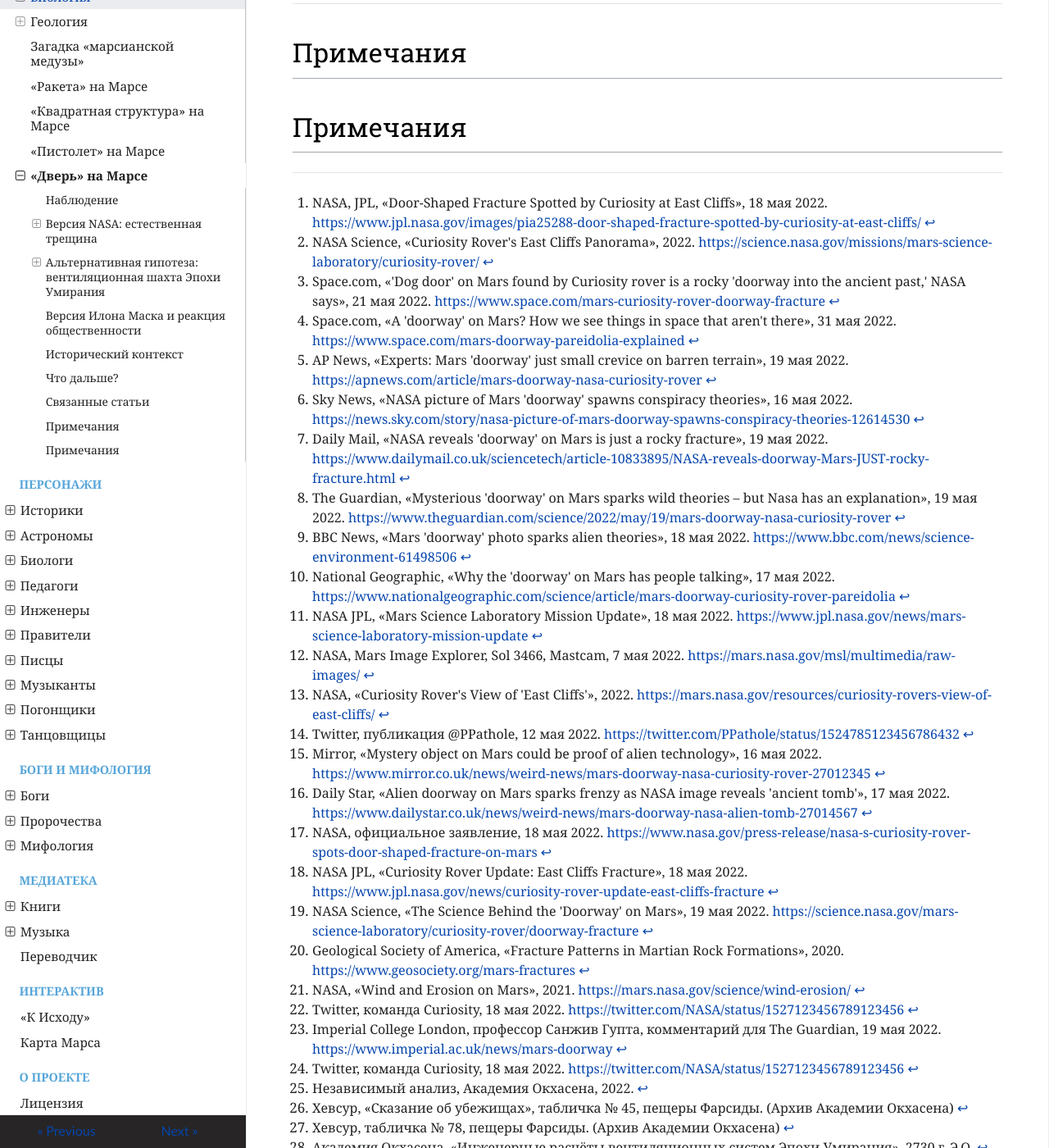
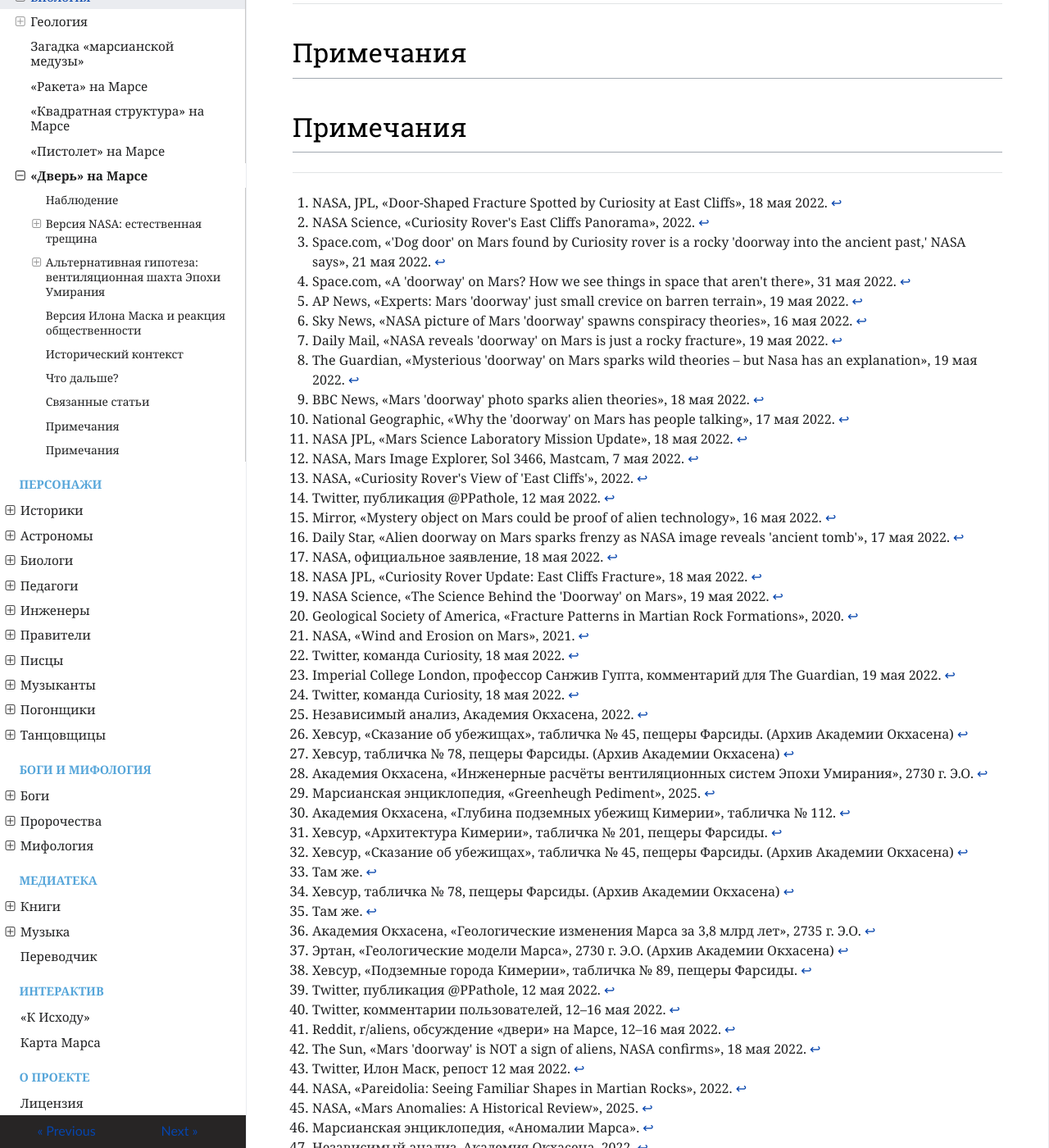
Before and after one commit to ivanhohlov14-bit/mars-encyclopedia, an MkDocs documentation site: the page built from docs/science/mars-door.md, in a window 1280 px wide and 1400 px high, scrolled down 6217 px. Shown: the whole window at 82% size. Built offline with MkDocs 1.6.1, drawn with Linux system fonts in a browser that asks for light colours; nearby versions of some CDN libraries; part of the change alters nothing that is shown; some of the changed text lies outside the part shown.

Commit message:
Update mars-door.md

```diff
--- a/docs/science/mars-door.md
+++ b/docs/science/mars-door.md
@@ -187,98 +187,51 @@
 ## Примечания
 ## Примечания
 
-[^1]: NASA, JPL, «Door-Shaped Fracture Spotted by Curiosity at East Cliffs», 18 мая 2022. [https://www.jpl.nasa.gov/images/pia25288-door-shaped-fracture-spotted-by-curiosity-at-east-cliffs/](https://www.jpl.nasa.gov/images/pia25288-door-shaped-fracture-spotted-by-curiosity-at-east-cliffs/)
-
-[^2]: NASA Science, «Curiosity Rover's East Cliffs Panorama», 2022. [https://science.nasa.gov/missions/mars-science-laboratory/curiosity-rover/](https://science.nasa.gov/missions/mars-science-laboratory/curiosity-rover/)
-
-[^3]: Space.com, «'Dog door' on Mars found by Curiosity rover is a rocky 'doorway into the ancient past,' NASA says», 21 мая 2022. [https://www.space.com/mars-curiosity-rover-doorway-fracture](https://www.space.com/mars-curiosity-rover-doorway-fracture)
-
-[^4]: Space.com, «A 'doorway' on Mars? How we see things in space that aren't there», 31 мая 2022. [https://www.space.com/mars-doorway-pareidolia-explained](https://www.space.com/mars-doorway-pareidolia-explained)
-
-[^5]: AP News, «Experts: Mars 'doorway' just small crevice on barren terrain», 19 мая 2022. [https://apnews.com/article/mars-doorway-nasa-curiosity-rover](https://apnews.com/article/mars-doorway-nasa-curiosity-rover)
-
-[^6]: Sky News, «NASA picture of Mars 'doorway' spawns conspiracy theories», 16 мая 2022. [https://news.sky.com/story/nasa-picture-of-mars-doorway-spawns-conspiracy-theories-12614530](https://news.sky.com/story/nasa-picture-of-mars-doorway-spawns-conspiracy-theories-12614530)
-
-[^7]: Daily Mail, «NASA reveals 'doorway' on Mars is just a rocky fracture», 19 мая 2022. [https://www.dailymail.co.uk/sciencetech/article-10833895/NASA-reveals-doorway-Mars-JUST-rocky-fracture.html](https://www.dailymail.co.uk/sciencetech/article-10833895/NASA-reveals-doorway-Mars-JUST-rocky-fracture.html)
-
-[^8]: The Guardian, «Mysterious 'doorway' on Mars sparks wild theories – but Nasa has an explanation», 19 мая 2022. [https://www.theguardian.com/science/2022/may/19/mars-doorway-nasa-curiosity-rover](https://www.theguardian.com/science/2022/may/19/mars-doorway-nasa-curiosity-rover)
-
-[^9]: BBC News, «Mars 'doorway' photo sparks alien theories», 18 мая 2022. [https://www.bbc.com/news/science-environment-61498506](https://www.bbc.com/news/science-environment-61498506)
-
-[^10]: National Geographic, «Why the 'doorway' on Mars has people talking», 17 мая 2022. [https://www.nationalgeographic.com/science/article/mars-doorway-curiosity-rover-pareidolia](https://www.nationalgeographic.com/science/article/mars-doorway-curiosity-rover-pareidolia)
-
-[^11]: NASA JPL, «Mars Science Laboratory Mission Update», 18 мая 2022. [https://www.jpl.nasa.gov/news/mars-science-laboratory-mission-update](https://www.jpl.nasa.gov/news/mars-science-laboratory-mission-update)
-
-[^12]: NASA, Mars Image Explorer, Sol 3466, Mastcam, 7 мая 2022. [https://mars.nasa.gov/msl/multimedia/raw-images/](https://mars.nasa.gov/msl/multimedia/raw-images/)
-
-[^13]: NASA, «Curiosity Rover's View of 'East Cliffs'», 2022. [https://mars.nasa.gov/resources/curiosity-rovers-view-of-east-cliffs/](https://mars.nasa.gov/resources/curiosity-rovers-view-of-east-cliffs/)
-
-[^14]: Twitter, публикация @PPathole, 12 мая 2022. [https://twitter.com/PPathole/status/1524785123456786432](https://twitter.com/PPathole/status/1524785123456786432)
-
-[^15]: Mirror, «Mystery object on Mars could be proof of alien technology», 16 мая 2022. [https://www.mirror.co.uk/news/weird-news/mars-doorway-nasa-curiosity-rover-27012345](https://www.mirror.co.uk/news/weird-news/mars-doorway-nasa-curiosity-rover-27012345)
-
-[^16]: Daily Star, «Alien doorway on Mars sparks frenzy as NASA image reveals 'ancient tomb'», 17 мая 2022. [https://www.dailystar.co.uk/news/weird-news/mars-doorway-nasa-alien-tomb-27014567](https://www.dailystar.co.uk/news/weird-news/mars-doorway-nasa-alien-tomb-27014567)
-
-[^17]: NASA, официальное заявление, 18 мая 2022. [https://www.nasa.gov/press-release/nasa-s-curiosity-rover-spots-door-shaped-fracture-on-mars](https://www.nasa.gov/press-release/nasa-s-curiosity-rover-spots-door-shaped-fracture-on-mars)
-
-[^18]: NASA JPL, «Curiosity Rover Update: East Cliffs Fracture», 18 мая 2022. [https://www.jpl.nasa.gov/news/curiosity-rover-update-east-cliffs-fracture](https://www.jpl.nasa.gov/news/curiosity-rover-update-east-cliffs-fracture)
-
-[^19]: NASA Science, «The Science Behind the 'Doorway' on Mars», 19 мая 2022. [https://science.nasa.gov/mars-science-laboratory/curiosity-rover/doorway-fracture](https://science.nasa.gov/mars-science-laboratory/curiosity-rover/doorway-fracture)
-
-[^20]: Geological Society of America, «Fracture Patterns in Martian Rock Formations», 2020. [https://www.geosociety.org/mars-fractures](https://www.geosociety.org/mars-fractures)
-
-[^21]: NASA, «Wind and Erosion on Mars», 2021. [https://mars.nasa.gov/science/wind-erosion/](https://mars.nasa.gov/science/wind-erosion/)
-
-[^22]: Twitter, команда Curiosity, 18 мая 2022. [https://twitter.com/NASA/status/1527123456789123456](https://twitter.com/NASA/status/1527123456789123456)
-
-[^23]: Imperial College London, профессор Санжив Гупта, комментарий для The Guardian, 19 мая 2022. [https://www.imperial.ac.uk/news/mars-doorway](https://www.imperial.ac.uk/news/mars-doorway)
-
-[^24]: Twitter, команда Curiosity, 18 мая 2022. [https://twitter.com/NASA/status/1527123456789123456](https://twitter.com/NASA/status/1527123456789123456)
-
+[^1]: NASA, JPL, «Door-Shaped Fracture Spotted by Curiosity at East Cliffs», 18 мая 2022.
+[^2]: NASA Science, «Curiosity Rover's East Cliffs Panorama», 2022.
+[^3]: Space.com, «'Dog door' on Mars found by Curiosity rover is a rocky 'doorway into the ancient past,' NASA says», 21 мая 2022.
+[^4]: Space.com, «A 'doorway' on Mars? How we see things in space that aren't there», 31 мая 2022.
+[^5]: AP News, «Experts: Mars 'doorway' just small crevice on barren terrain», 19 мая 2022.
+[^6]: Sky News, «NASA picture of Mars 'doorway' spawns conspiracy theories», 16 мая 2022.
+[^7]: Daily Mail, «NASA reveals 'doorway' on Mars is just a rocky fracture», 19 мая 2022.
+[^8]: The Guardian, «Mysterious 'doorway' on Mars sparks wild theories – but Nasa has an explanation», 19 мая 2022.
+[^9]: BBC News, «Mars 'doorway' photo sparks alien theories», 18 мая 2022.
+[^10]: National Geographic, «Why the 'doorway' on Mars has people talking», 17 мая 2022.
+[^11]: NASA JPL, «Mars Science Laboratory Mission Update», 18 мая 2022.
+[^12]: NASA, Mars Image Explorer, Sol 3466, Mastcam, 7 мая 2022.
+[^13]: NASA, «Curiosity Rover's View of 'East Cliffs'», 2022.
+[^14]: Twitter, публикация @PPathole, 12 мая 2022.
+[^15]: Mirror, «Mystery object on Mars could be proof of alien technology», 16 мая 2022.
+[^16]: Daily Star, «Alien doorway on Mars sparks frenzy as NASA image reveals 'ancient tomb'», 17 мая 2022.
+[^17]: NASA, официальное заявление, 18 мая 2022.
+[^18]: NASA JPL, «Curiosity Rover Update: East Cliffs Fracture», 18 мая 2022.
+[^19]: NASA Science, «The Science Behind the 'Doorway' on Mars», 19 мая 2022.
+[^20]: Geological Society of America, «Fracture Patterns in Martian Rock Formations», 2020.
+[^21]: NASA, «Wind and Erosion on Mars», 2021.
+[^22]: Twitter, команда Curiosity, 18 мая 2022.
+[^23]: Imperial College London, профессор Санжив Гупта, комментарий для The Guardian, 19 мая 2022.
+[^24]: Twitter, команда Curiosity, 18 мая 2022.
 [^25]: Независимый анализ, Академия Окхасена, 2022.
-
 [^26]: Хевсур, «Сказание об убежищах», табличка № 45, пещеры Фарсиды. (Архив Академии Окхасена)
-
 [^27]: Хевсур, табличка № 78, пещеры Фарсиды. (Архив Академии Окхасена)
-
 [^28]: Академия Окхасена, «Инженерные расчёты вентиляционных систем Эпохи Умирания», 2730 г. Э.О.
-
-[^29]: Марсианская энциклопедия, «Greenheugh Pediment», 2025. [https://mars-wiki.ru/geography/greenheugh-pediment/](https://mars-wiki.ru/geography/greenheugh-pediment/)
-
+[^29]: Марсианская энциклопедия, «Greenheugh Pediment», 2025.
 [^30]: Академия Окхасена, «Глубина подземных убежищ Кимерии», табличка № 112.
-
 [^31]: Хевсур, «Архитектура Кимерии», табличка № 201, пещеры Фарсиды.
-
 [^32]: Хевсур, «Сказание об убежищах», табличка № 45, пещеры Фарсиды. (Архив Академии Окхасена)
-
 [^33]: Там же.
-
 [^34]: Хевсур, табличка № 78, пещеры Фарсиды. (Архив Академии Окхасена)
-
 [^35]: Там же.
-
 [^36]: Академия Окхасена, «Геологические изменения Марса за 3,8 млрд лет», 2735 г. Э.О.
-
 [^37]: Эртан, «Геологические модели Марса», 2730 г. Э.О. (Архив Академии Окхасена)
-
 [^38]: Хевсур, «Подземные города Кимерии», табличка № 89, пещеры Фарсиды.
-
-[^39]: Twitter, публикация @PPathole, 12 мая 2022. [https://twitter.com/PPathole/status/1524785123456786432](https://twitter.com/PPathole/status/1524785123456786432)
-
+[^39]: Twitter, публикация @PPathole, 12 мая 2022.
 [^40]: Twitter, комментарии пользователей, 12–16 мая 2022.
-
 [^41]: Reddit, r/aliens, обсуждение «двери» на Марсе, 12–16 мая 2022.
-
-[^42]: The Sun, «Mars 'doorway' is NOT a sign of aliens, NASA confirms», 18 мая 2022. [https://www.thesun.co.uk/tech/mars-doorway-nasa/](https://www.thesun.co.uk/tech/mars-doorway-nasa/)
-
-[^43]: Twitter, Илон Маск, репост 12 мая 2022. [https://twitter.com/elonmusk/status/1524785123456786432](https://twitter.com/elonmusk/status/1524785123456786432)
-
-[^44]: NASA, «Pareidolia: Seeing Familiar Shapes in Martian Rocks», 2022. [https://mars.nasa.gov/pareidolia/](https://mars.nasa.gov/pareidolia/)
-
-[^45]: NASA, «Mars Anomalies: A Historical Review», 2025. [https://mars.nasa.gov/anomalies-review/](https://mars.nasa.gov/anomalies-review/)
-
-[^46]: Марсианская энциклопедия, «Аномалии Марса». [https://mars-wiki.ru/anomalies/](https://mars-wiki.ru/anomalies/)
-
+[^42]: The Sun, «Mars 'doorway' is NOT a sign of aliens, NASA confirms», 18 мая 2022.
+[^43]: Twitter, Илон Маск, репост 12 мая 2022.
+[^44]: NASA, «Pareidolia: Seeing Familiar Shapes in Martian Rocks», 2022.
+[^45]: NASA, «Mars Anomalies: A Historical Review», 2025.
+[^46]: Марсианская энциклопедия, «Аномалии Марса».
 [^47]: Независимый анализ, Академия Окхасена, 2022.
-
-[^48]: Марсианская энциклопедия, рекомендации по исследованию аномалий. [https://mars-wiki.ru/science/anomalies-research/](https://mars-wiki.ru/science/anomalies-research/)
+[^48]: Марсианская энциклопедия, рекомендации по исследованию аномалий.
```
